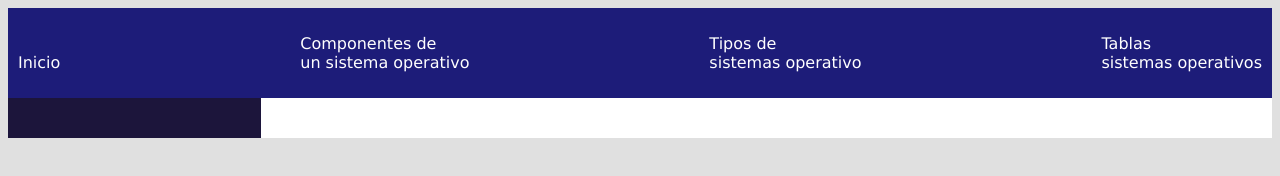
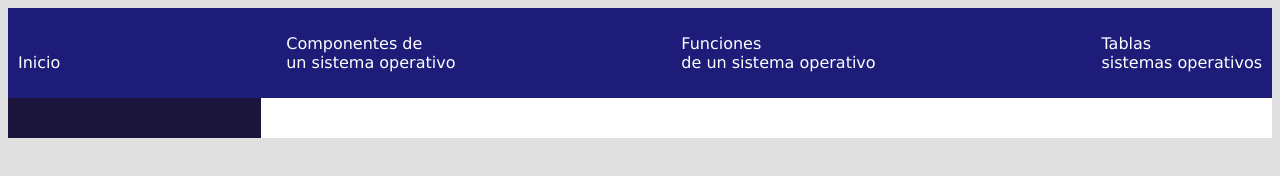
Before and after one commit to 016jesus/proyecto_intro, a plain HTML site: page html/tabla.html in a window 1280 px wide. Drawn offline with Linux system fonts and the light colour scheme.

Commit message:
cambio de comentario

```diff
--- a/html/tabla.html
+++ b/html/tabla.html
@@ -21,7 +21,7 @@
             </a>
               <a href="funciones.html">
           <div class="bloques">
-            <p  class="txth">Tipos de<br>sistemas operativo</p>
+            <p  class="txth">Funciones<br> de un sistema operativo</p>
           </div>
               </a>
               <a href="tabla.html">
```
